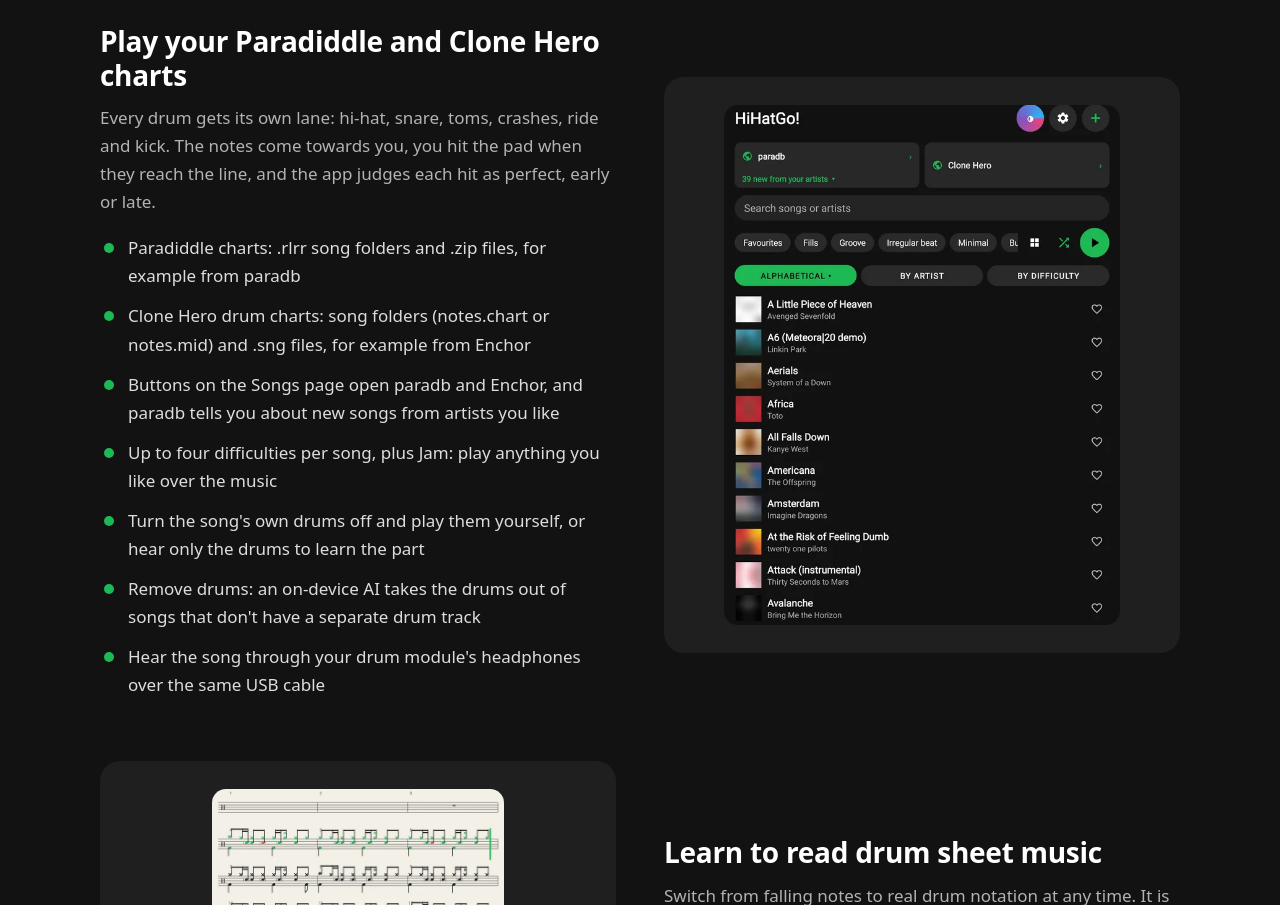
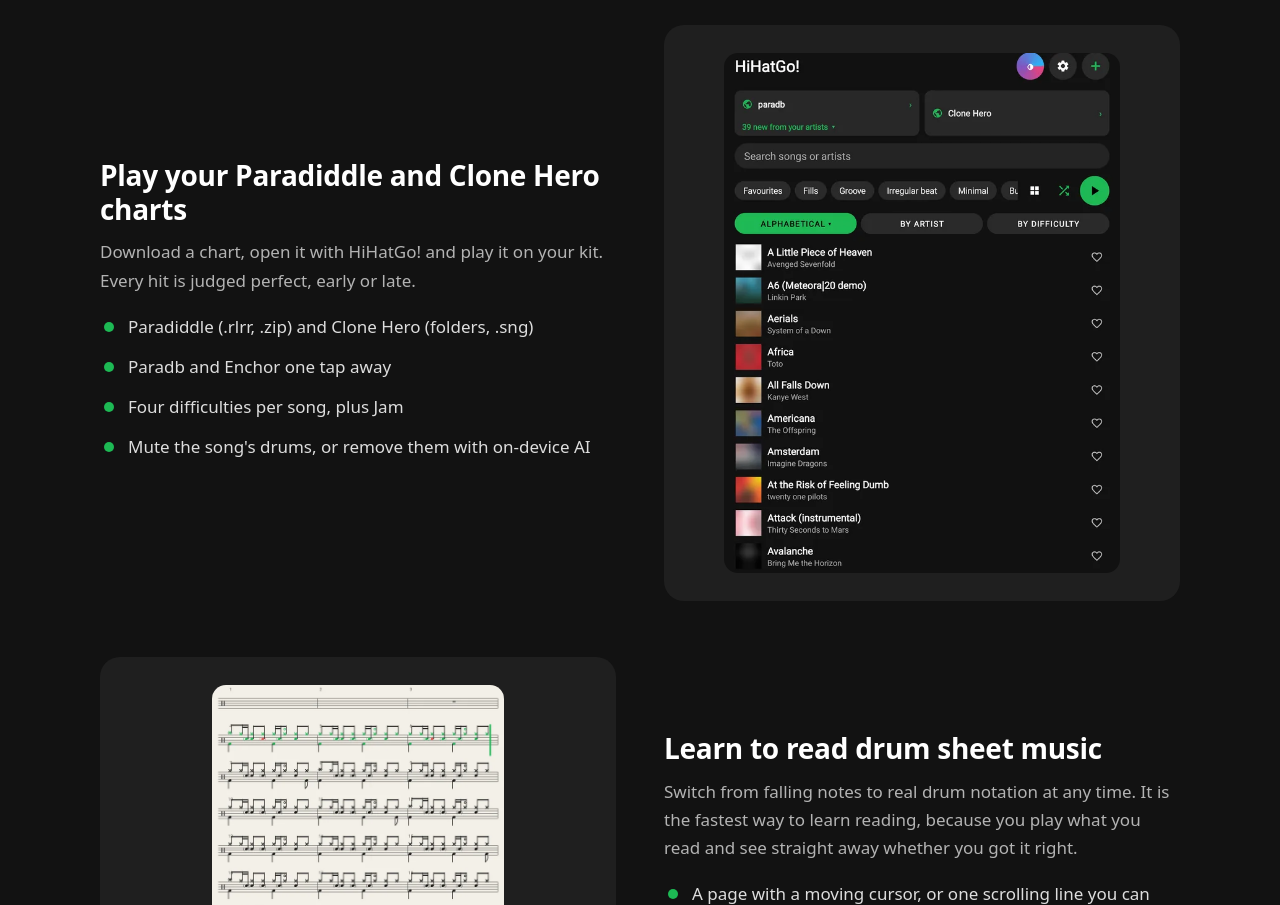
Before and after one commit to ondrejcico-svg/hihatgo-website, a plain HTML site: page index.html in a window 1280 px wide. Shown: the part 1195-2100 px from the top of the page. Drawn offline with Linux system fonts and the light colour scheme.

Commit message:
Shorter Paradiddle / Clone Hero section

```diff
--- a/index.html
+++ b/index.html
@@ -82,16 +82,12 @@ and hit the pads when the notes reach the line. HiHatGo! hears every hit and tel
 <div class="feature">
 <div class="ftext">
 <h3>Play your Paradiddle and Clone Hero charts</h3>
-<p>Every drum gets its own lane: hi-hat, snare, toms, crashes, ride and kick. The notes come towards you, you hit
-the pad when they reach the line, and the app judges each hit as perfect, early or late.</p>
+<p>Download a chart, open it with HiHatGo! and play it on your kit. Every hit is judged perfect, early or late.</p>
 <ul>
-<li>Paradiddle charts: .rlrr song folders and .zip files, for example from paradb</li>
-<li>Clone Hero drum charts: song folders (notes.chart or notes.mid) and .sng files, for example from Enchor</li>
-<li>Buttons on the Songs page open paradb and Enchor, and paradb tells you about new songs from artists you like</li>
-<li>Up to four difficulties per song, plus Jam: play anything you like over the music</li>
-<li>Turn the song's own drums off and play them yourself, or hear only the drums to learn the part</li>
-<li>Remove drums: an on-device AI takes the drums out of songs that don't have a separate drum track</li>
-<li>Hear the song through your drum module's headphones over the same USB cable</li>
+<li>Paradiddle (.rlrr, .zip) and Clone Hero (folders, .sng)</li>
+<li>Paradb and Enchor one tap away</li>
+<li>Four difficulties per song, plus Jam</li>
+<li>Mute the song's drums, or remove them with on-device AI</li>
 </ul>
 </div>
 <div class="fpic"><img src="img/10_songs_import.webp" alt="The song list with the paradb and Clone Hero buttons" width="640" height="839" loading="lazy"></div>
```
